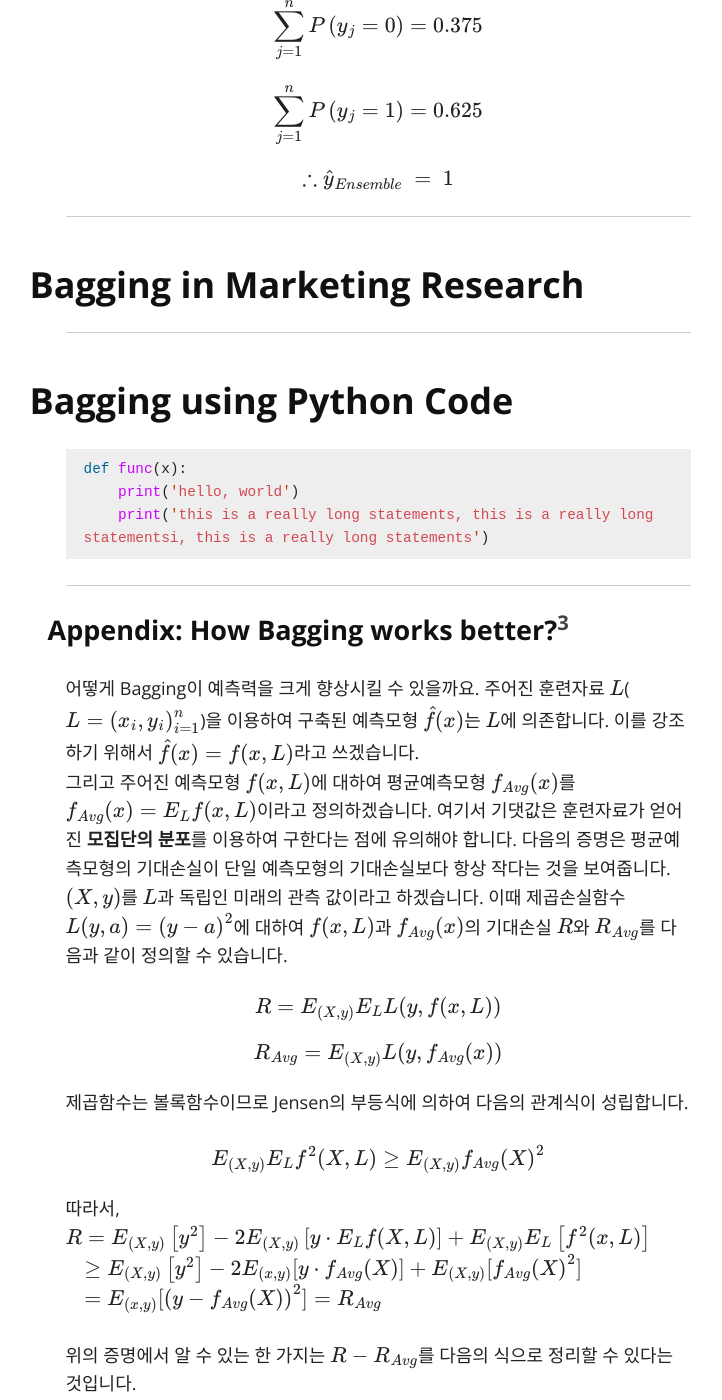
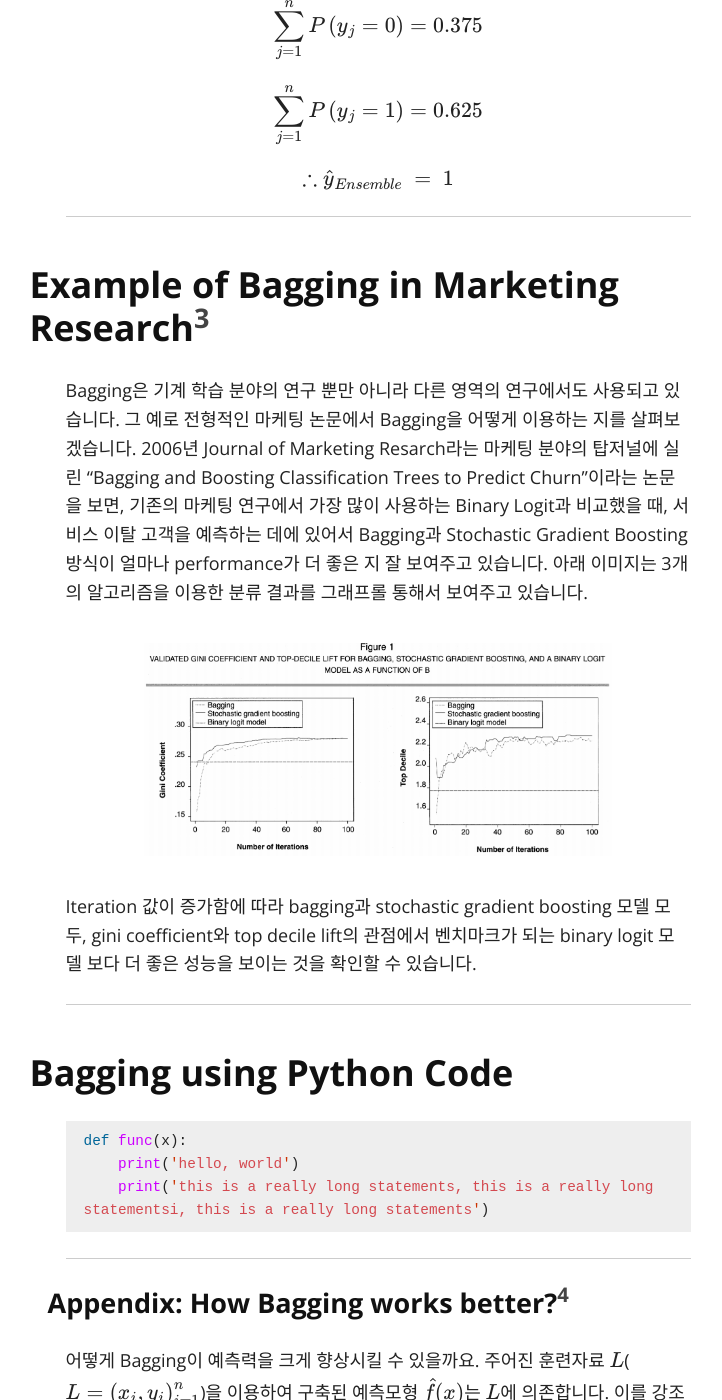
Before and after one commit to seokchaeyoon/seokchaeyoon.github.io, a Jekyll site: the page built from index.md, in a window 1280 px wide and 1400 px high, scrolled down 14901 px. Shown: the whole window, without its empty margins (262-984 px from the left). Built offline with Jekyll 4.4.1, drawn with Linux system fonts in a browser that asks for light colours; nearby versions of some CDN libraries; formulas are drawn with MathJax 3; some of the changed text lies outside the part shown.

Commit message:
Update index.md

```diff
--- a/index.md
+++ b/index.md
@@ -218,8 +218,11 @@ $$ \sum _{ j=1 }^{ n }{ P\left( { y }_{ j }=1 \right)  } =0.625  $$
 $$ \therefore { \hat { y }  }_{ Ensemble }\ =\ 1 $$ </div>
 
 <hr>
-### Bagging in Marketing Research
-
+### Example of Bagging in Marketing Research[^3]
+Bagging은 기계 학습 분야의 연구 뿐만 아니라 다른 영역의 연구에서도 사용되고 있습니다. 그 예로 전형적인 마케팅 논문에서 Bagging을 어떻게 이용하는 지를 살펴보겠습니다. 2006년 Journal of Marketing Resarch라는 마케팅 분야의 탑저널에 실린 "Bagging and Boosting Classification Trees to Predict Churn"이라는 논문을 보면, 기존의 마케팅 연구에서 가장 많이 사용하는 Binary Logit과 비교했을 때, 서비스 이탈 고객을 예측하는 데에 있어서 Bagging과 Stochastic Gradient Boosting 방식이 얼마나 performance가 더 좋은 지 잘 보여주고 있습니다.
+아래 이미지는 3개의 알고리즘을 이용한 분류 결과를 그래프롤 통해서 보여주고 있습니다.
+<img src="images/compare.PNG" alt="compare">
+Iteration 값이 증가함에 따라 bagging과 stochastic gradient boosting 모델 모두, gini coefficient와 top decile lift의 관점에서 벤치마크가 되는 binary logit 모델 보다 더 좋은 성능을 보이는 것을 확인할 수 있습니다.
 
 <hr>
 ### Bagging using Python Code
@@ -232,7 +235,7 @@ def func(x):
 
 <hr>
 
-##### Appendix: How Bagging works better?[^3]
+##### Appendix: How Bagging works better?[^4]
 어떻게 Bagging이 예측력을 크게 향상시킬 수 있을까요. 주어진 훈련자료 $$L $$($$L={ ({ x }_{ i },{ y }_{ i }) }_{ i=1 }^{ n }$$)을 이용하여 구축된 예측모형 $$\hat { f } (x)$$는 $$L $$에 의존합니다. 이를 강조하기 위해서 $$\hat { f } (x)=f(x,L )$$라고 쓰겠습니다.<br>
 그리고 주어진 예측모형 $$f(x,L )$$에 대하여 평균예측모형  $${f}_{ Avg }(x)$$를 $${ f }_{ Avg }(x)={ E }_{ L  }f(x, L )$$이라고 정의하겠습니다. 여기서 기댓값은 훈련자료가 얻어진 **모집단의 분포**를 이용하여 구한다는 점에 유의해야 합니다. 다음의 증명은 평균예측모형의 기대손실이 단일 예측모형의 기대손실보다 항상 작다는 것을 보여줍니다.<br>
 $$(X,y)$$를 $$L$$과 독립인 미래의 관측 값이라고 하겠습니다. 이때 제곱손실함수 $$L(y,a)={ (y-a) }^{ 2 }$$에 대하여 $$f(x,L)$$과 $${ f }_{ Avg }(x)$$의 기대손실 $$R$$와 $${ R }_{ Avg }$$를 다음과 같이 정의할 수 있습니다.<br>
@@ -259,8 +262,7 @@ Bagging은 결국 주어진 예측모형의 평균예측모형을 구하는 것
 
 ##### Footnotes:
 
-[^1]: Breiman, Leo (1996). "Bagging predictors". Machine Learning. 24 (2): 123–140.
-
+[^1]: Breiman, Leo (1996). "Bagging predictors". Machine Learning. 24(2): 123–140.
 [^2]: [Learning Carrot 블로그](https://learningcarrot.wordpress.com/2015/11/12/%EB%B6%80%ED%8A%B8%EC%8A%A4%ED%8A%B8%EB%9E%A9%EC%97%90-%EB%8C%80%ED%95%98%EC%97%AC-bootstrapping/)
-
-[^3]: 노준혁 (2012). "앙상블 기법을 이용한 고객의 재 구매 "
+[^3]: Lemmens, A., & Croux, C. (2006). "Bagging and Boosting Classification Trees to Predict Churn". Journal of Marketing Research, 43(2): 276-286.
+[^4]: 노준혁. (2012). "앙상블 기법을 이용한 고객의 재 구매"
```
Also changed, not shown: other parts of index.md (+6 -6 lines).
